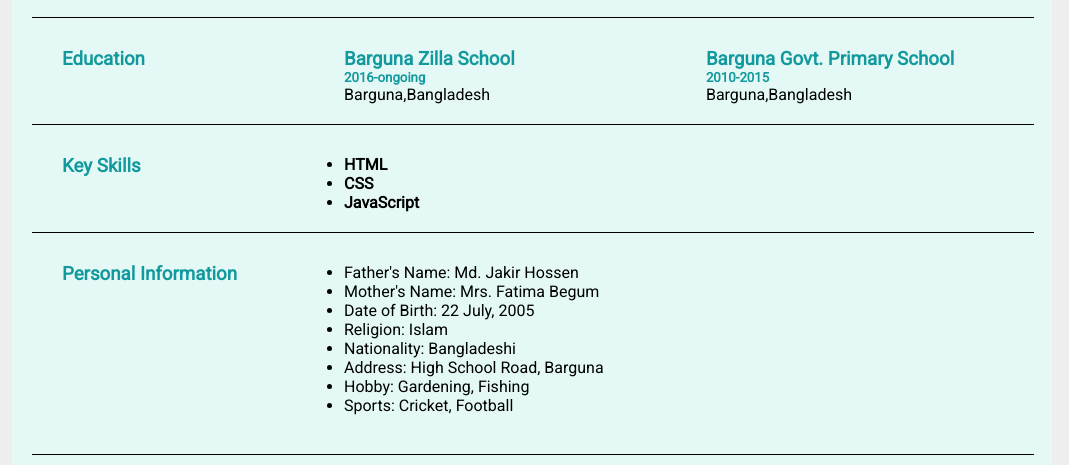
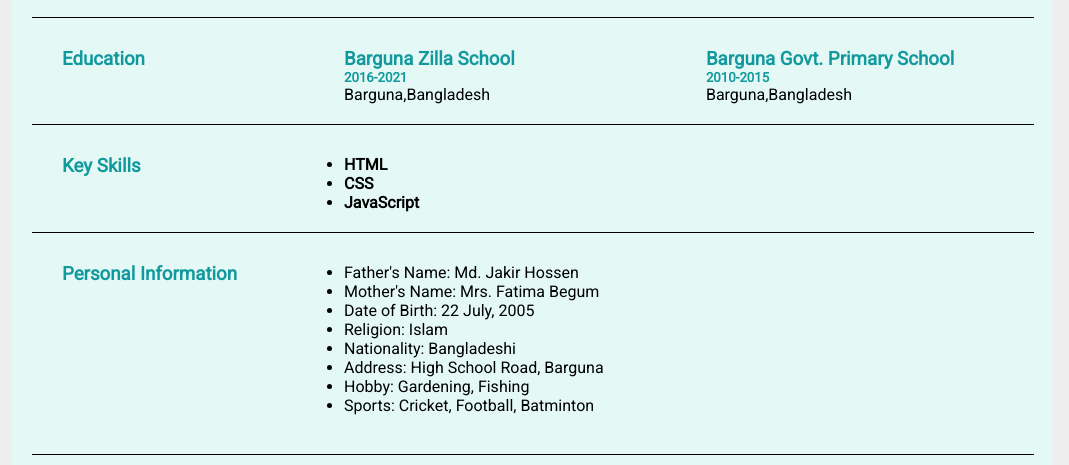
Before and after one commit to safin4/CV, a plain HTML site: page index.html in a window 1280 px wide. Shown: the part 376-841 px from the top of the page, without its empty margins (108-1177 px from the left). Drawn offline with Linux system fonts and the light colour scheme.

Commit message:
Update index.html

```diff
--- a/index.html
+++ b/index.html
@@ -128,7 +128,7 @@
                                     <div class="edu-template-left">
 
                                        <h3>Barguna Zilla School</h3>
-                                       <h5>2016-ongoing</h5>
+                                       <h5>2016-2021</h5>
                                        <p>Barguna,Bangladesh</p>
 
                                     </div>
@@ -207,7 +207,7 @@
                                      <li>Nationality: Bangladeshi
                                      <li>Address: High School Road, Barguna
                                      <li>Hobby: Gardening, Fishing
-                                     <li>Sports: Cricket, Football
+                                     <li>Sports: Cricket, Football, Batminton
 
                                   </ul>
 
```
